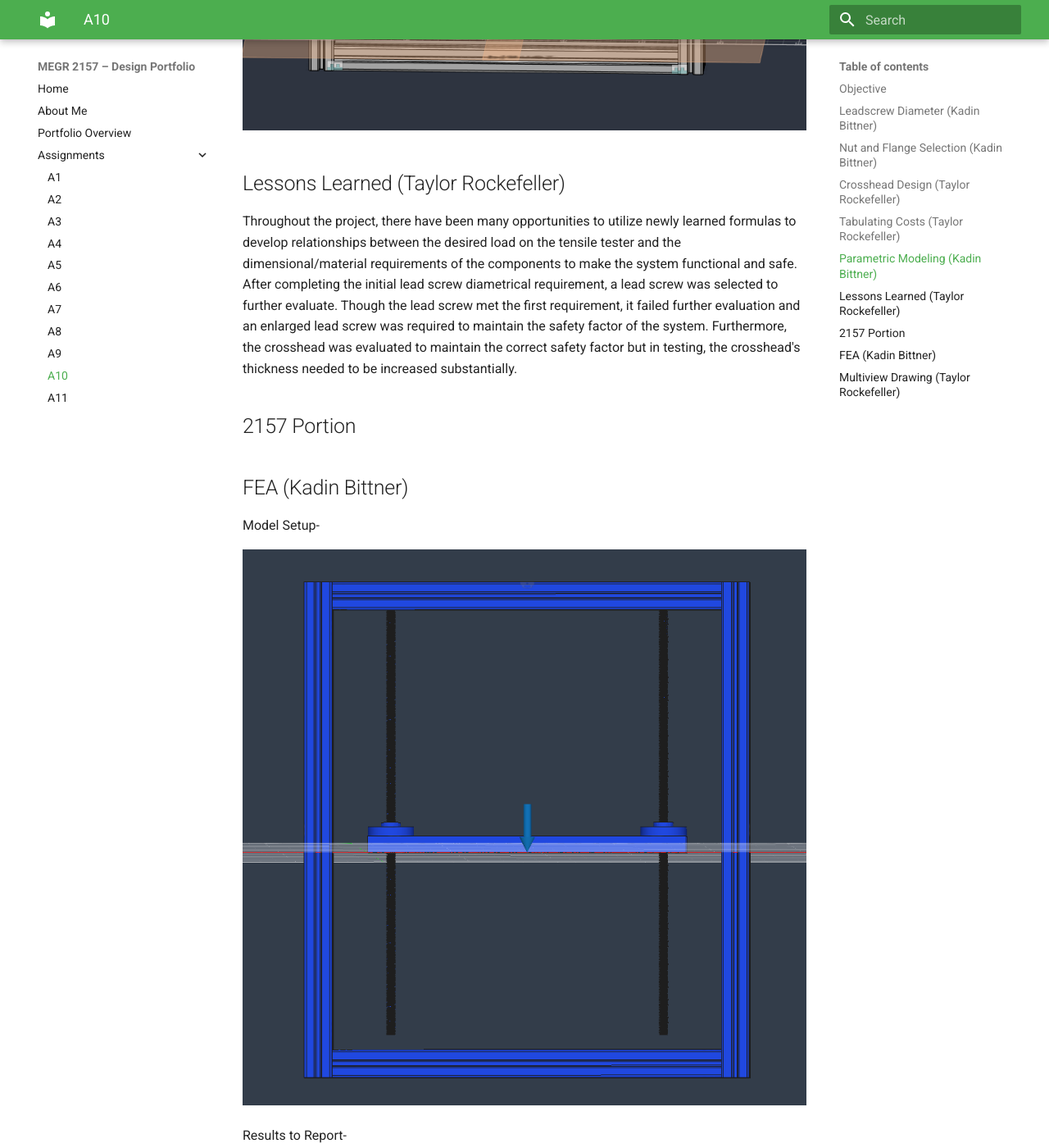
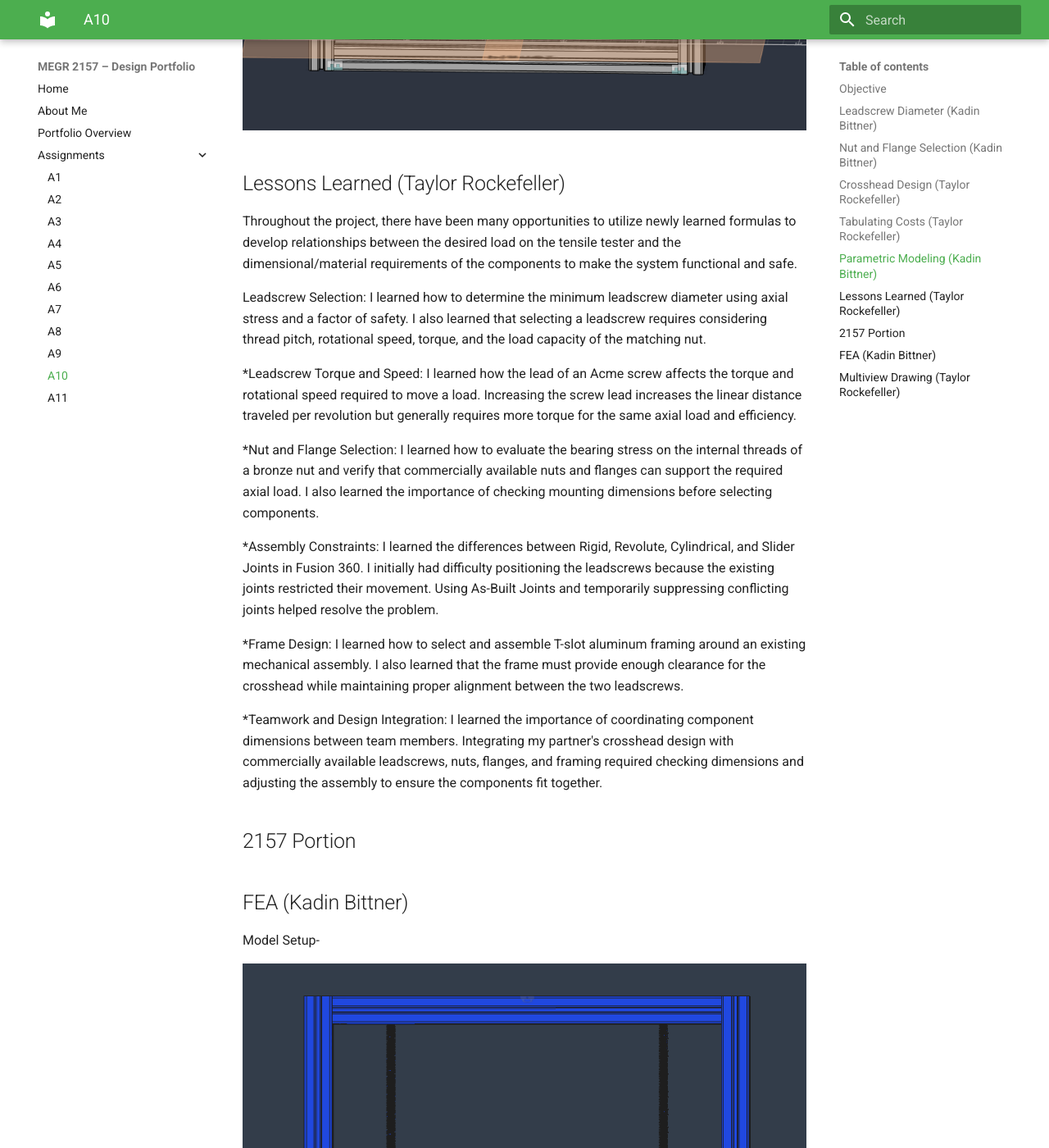
Before and after one commit to Taylor-Rockefeller-Portfolio/megr2157-portfolio, an MkDocs documentation site: the page built from docs/assignments/A10/index.md, in a window 1280 px wide and 1400 px high, scrolled down 18263 px. Shown: the whole window at 82% size. Built offline with MkDocs 1.6.1 and Material for MkDocs 9.7.7, drawn with Linux system fonts in a browser that asks for light colours.

Commit message:
Update index.md

```diff
--- a/docs/assignments/A10/index.md
+++ b/docs/assignments/A10/index.md
@@ -171,7 +171,19 @@ Assembly-
 
 ## Lessons Learned (Taylor Rockefeller)
 
-Throughout the project, there have been many opportunities to utilize newly learned formulas to develop relationships between the desired load on the tensile tester and the dimensional/material requirements of the components to make the system functional and safe. After completing the initial lead screw diametrical requirement, a lead screw was selected to further evaluate. Though the lead screw met the first requirement, it failed further evaluation and an enlarged lead screw was required to maintain the safety factor of the system. Furthermore, the crosshead was evaluated to maintain the correct safety factor but in testing, the crosshead's thickness needed to be increased substantially.
+Throughout the project, there have been many opportunities to utilize newly learned formulas to develop relationships between the desired load on the tensile tester and the dimensional/material requirements of the components to make the system functional and safe.
+
+Leadscrew Selection: I learned how to determine the minimum leadscrew diameter using axial stress and a factor of safety. I also learned that selecting a leadscrew requires considering thread pitch, rotational speed, torque, and the load capacity of the matching nut.
+
+*Leadscrew Torque and Speed: I learned how the lead of an Acme screw affects the torque and rotational speed required to move a load. Increasing the screw lead increases the linear distance traveled per revolution but generally requires more torque for the same axial load and efficiency.
+
+*Nut and Flange Selection: I learned how to evaluate the bearing stress on the internal threads of a bronze nut and verify that commercially available nuts and flanges can support the required axial load. I also learned the importance of checking mounting dimensions before selecting components.
+
+*Assembly Constraints: I learned the differences between Rigid, Revolute, Cylindrical, and Slider Joints in Fusion 360. I initially had difficulty positioning the leadscrews because the existing joints restricted their movement. Using As-Built Joints and temporarily suppressing conflicting joints helped resolve the problem.
+
+*Frame Design: I learned how to select and assemble T-slot aluminum framing around an existing mechanical assembly. I also learned that the frame must provide enough clearance for the crosshead while maintaining proper alignment between the two leadscrews.
+
+*Teamwork and Design Integration: I learned the importance of coordinating component dimensions between team members. Integrating my partner's crosshead design with commercially available leadscrews, nuts, flanges, and framing required checking dimensions and adjusting the assembly to ensure the components fit together.
 
 
 ## 2157 Portion
```
